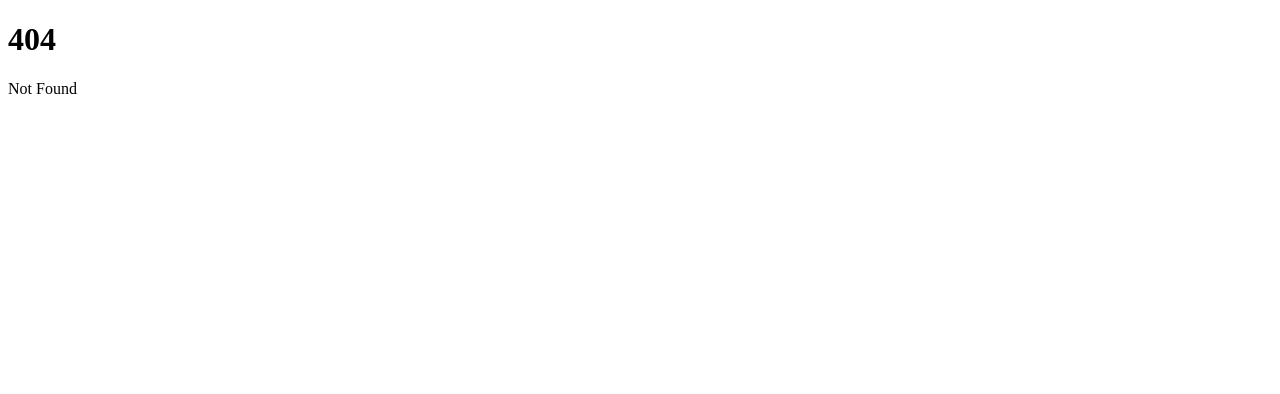
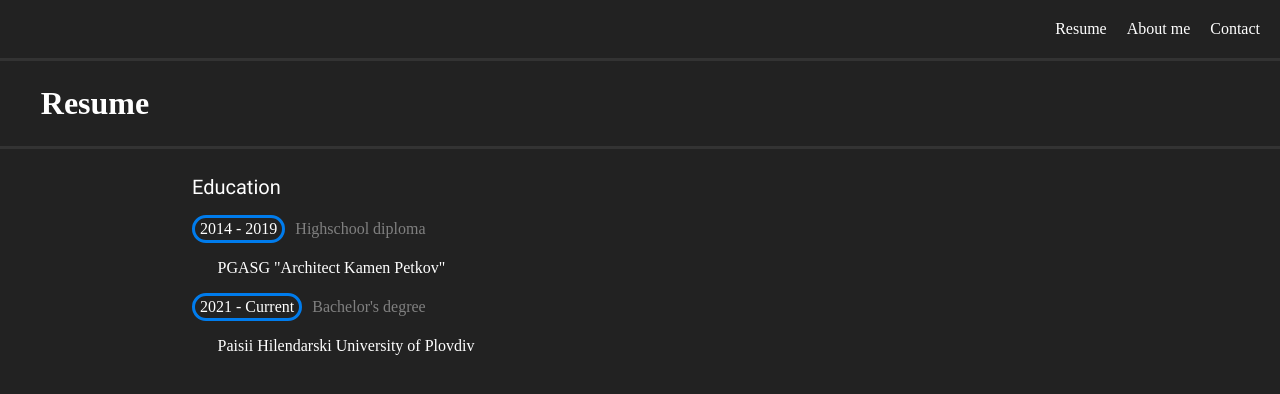
Before and after one commit to st0ppers/CV, a SvelteKit app: page /resume in a window 1280 px wide. Before the commit this address had no page. Shown: the top 394 px of the page. Built offline with nearby package versions, Linux system fonts and the light colour scheme.

Commit message:
Resume page - In progress. Project page - Done. Home page - Done.

```diff
--- a/src/app.html
+++ b/src/app.html
@@ -6,7 +6,7 @@
 		<meta name="viewport" content="width=device-width" />
 		%sveltekit.head%
 	</head>
-	<body data-sveltekit-preload-data="hover">
+	<body data-sveltekit-preload-data="hover" style="background-color: #222222;margin:0;padding:0">
 		<div style="display: contents">%sveltekit.body%</div>
 	</body>
 </html>
--- a/src/routes/+page.svelte
+++ b/src/routes/+page.svelte
@@ -1,3 +1,20 @@
-<h1>Welcome to SvelteKit</h1>
-<p>Visit <a href="https://kit.svelte.dev">kit.svelte.dev</a> to read the documentation</p>
-<p>Test</p>
+<div class="wrapper">
+    <a href="/resume">Resume</a>
+    <a href="/home">About me</a>
+    <a href="/contact">Contact</a>
+</div>
+
+
+
+<style>
+    .wrapper{
+        display: flex;
+        justify-content: end;
+        padding: 20px;
+    }
+    a{
+        text-decoration: none;
+        padding-left: 20px;
+        color: white;
+    }
+</style>
--- /dev/null
+++ b/src/routes/contact/+page.svelte
@@ -0,0 +1,12 @@
+<script>
+    import Header from '../+page.svelte';
+</script>
+
+<Header/>
+<h1>Contact</h1>
+
+<style>
+    h1 {
+        color: white;
+    }
+</style>
--- /dev/null
+++ b/src/routes/home/+page.svelte
@@ -0,0 +1,53 @@
+<script>
+    import Header from "../+page.svelte";
+</script>
+
+<Header/>
+<div class="wrapper">
+    <img src="https://play-lh.googleusercontent.com/IeNJWoKYx1waOhfWF6TiuSiWBLfqLb18lmZYXSgsH1fvb8v1IYiZr5aYWe0Gxu-pVZX3=w240-h480-rw"
+         alt="smily">
+    <div>
+        <p>Hello,</p>
+        <p>I am <b>Alexander Damov</b>, junior full stack developer currently working in DraftKings</p>
+        <p>Also I am pursuing a bachelors degree in Software technology.</p>
+        <a href="/projects">My projects</a>
+    </div>
+</div>
+
+
+<style>
+    .wrapper {
+        display: flex;
+        align-items: center;
+        justify-content: center;
+        justify-items: center;
+        flex-wrap: wrap;
+        width: 100vh;
+        margin: auto;
+        height: 100vh;
+        overflow: hidden;
+        background-color: #222222;
+    }
+
+    img {
+        width: 20%;
+        height: 20%;
+        padding: 30px;
+        border-radius: 50%;
+    }
+
+    p {
+        font-size: 20px;
+        color:white;
+    }
+
+    a {
+        display: flex;
+        align-items: center;
+        justify-content: center;
+        text-decoration: none;
+        color:white;
+        width: 100%;
+        font-size: 20px;
+    }
+</style>
--- /dev/null
+++ b/src/routes/projects/+page.svelte
@@ -0,0 +1,44 @@
+<script>
+    import Header from "../+page.svelte"
+</script>
+
+<Header/>
+<h1>My projects</h1>
+<ul>
+    <li>
+        <a href="https://github.com/st0ppers/ExpenseAPI">Expense API</a>
+        <p>Simple CRUD Api that works with mongoDB to store my expenses for each month.</p>
+    </li>
+    <li>
+        <a href="https://github.com/st0ppers/ExpenseWithReact">Expense frontend</a>
+        <p>The front end that visualizes the records in the DB.</p>
+    </li>
+    <li>
+        <a href="https://github.com/st0ppers/DraftKingsAcademyProject">Academy project</a>
+        <p>Academy project for DraftKings</p>
+    </li>
+</ul>
+<style>
+    h1 {
+        color: white;
+    }
+
+    ul {
+        color: white;
+        list-style: none;
+    }
+
+    li {
+        color: white;
+        padding: 10px;
+    }
+
+    a {
+        color: white;
+    }
+
+    p {
+        color: white;
+        display: flex;
+    }
+</style>
--- /dev/null
+++ b/src/routes/resume/+page.svelte
@@ -0,0 +1,110 @@
+<script>
+    import Header from "../+page.svelte"
+</script>
+
+<Header/>
+
+<div class="heading">
+    <h1>Resume</h1>
+</div>
+
+<div class="wrapper">
+    <p class="title">Education</p>
+
+    <div class="box">
+        <p class="sub-point">
+            2014 - 2019
+        </p>
+        <div class="inner-box">
+            Highschool diploma
+        </div>
+    </div>
+    <div class="sub-point-box">
+        <p class="sub-heading">
+            PGASG "Architect Kamen Petkov"
+        </p>
+    </div>
+
+    <div class="box">
+        <p class="sub-point">
+            2021 - Current
+        </p>
+        <div class="inner-box">
+            Bachelor's degree
+        </div>
+    </div>
+    <div class="sub-point-box">
+        <p class="sub-heading">
+            Paisii Hilendarski University of Plovdiv
+        </p>
+    </div>
+</div>
+<style>
+
+    .wrapper {
+        width: 50%;
+        margin-left: 10%;
+    }
+
+    .title {
+        font-size: 20px;
+        display: flex;
+        padding: 0;
+        margin: 4% 0 0 10%;
+        font-family: Roboto,monospace
+    }
+
+    .box{
+        display: flex;
+        margin-left: 10%;
+    }
+
+    .sub-point {
+        border-radius: 60px;
+        border: solid rgb(0, 124, 237);
+        padding: 2px 5px;
+    }
+
+    .inner-box {
+        display: flex;
+        align-items: center;
+        color: gray;
+        padding-left: 10px;
+    }
+
+    .sub-point-box {
+        display: flex;
+        margin: 0 14%;
+    }
+
+    .sub-heading {
+        padding: 0;
+        margin: 0;
+    }
+
+    .heading {
+        padding: 0.2%;
+        border-bottom: solid #333333;
+        border-top: solid #333333;
+    }
+
+    h1 {
+        color: white;
+        margin-left: 3%;
+    }
+
+    p {
+        color: white;
+    }
+
+    div {
+        color: white;
+    }
+
+    @font-face {
+        font-family: 'Roboto';
+        font-style: normal;
+        font-weight: 400;
+        src: local('Roboto'), local('Roboto'), url('https://fonts.googleapis.com/css2?family=Roboto&display=swap') format('woff2');
+    }
+</style>
```
